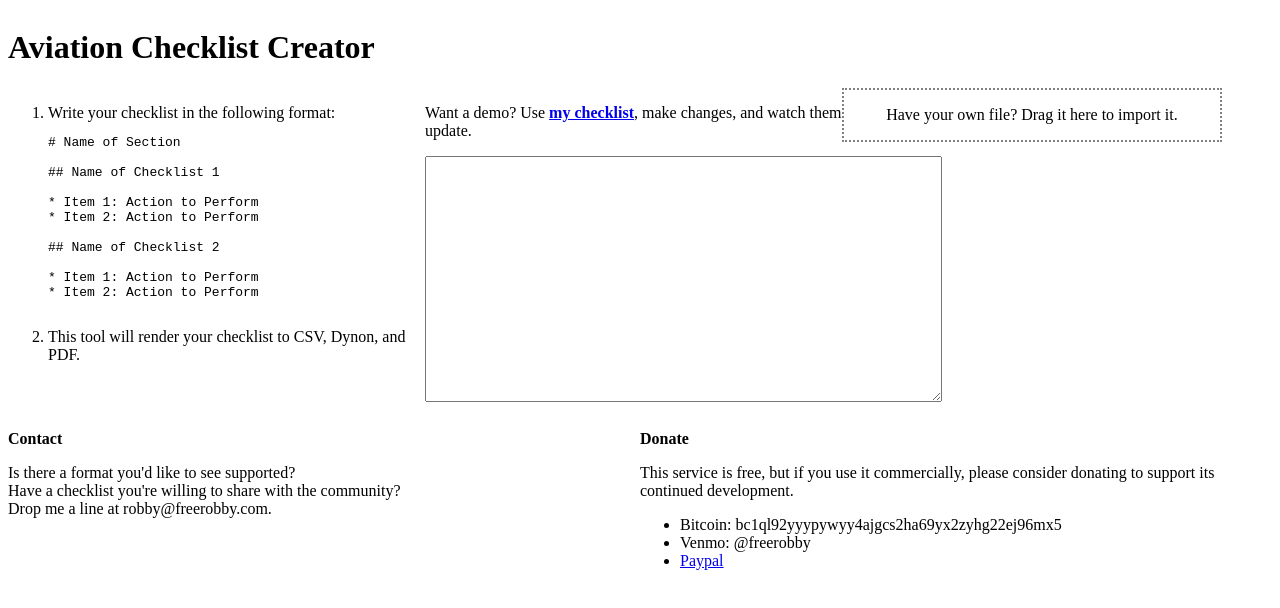
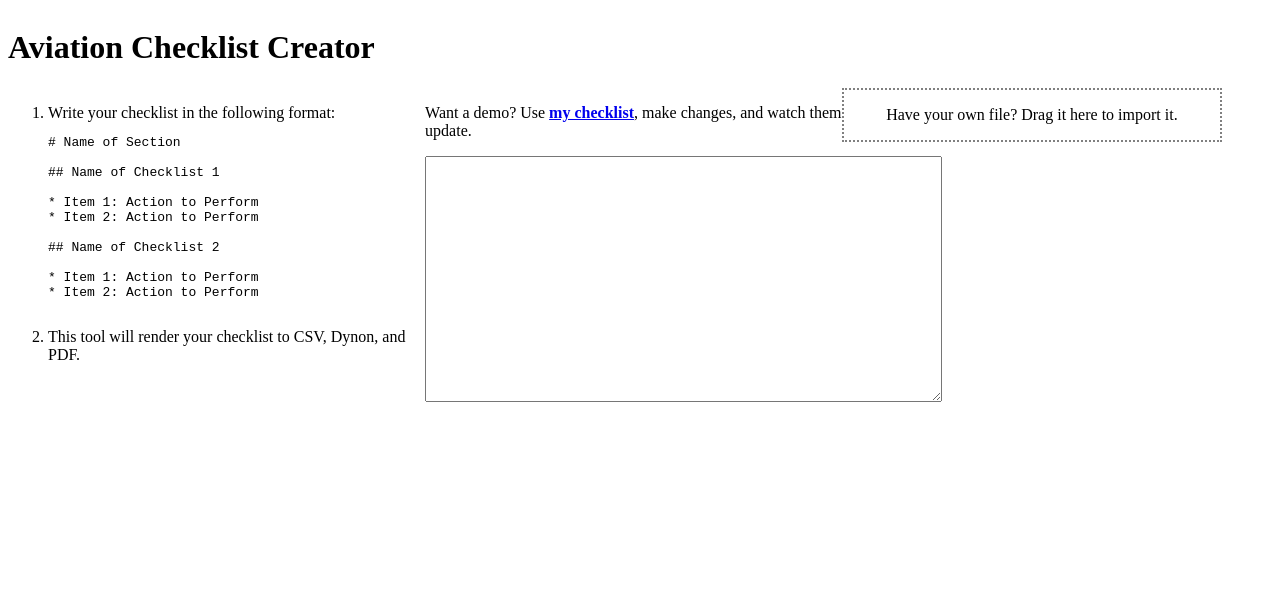
Before and after one commit to freerobby/aviation-checklist, a Vue app: page / in a window 1280 px wide. Shown: the top 608 px of the page. Built offline with nearby package versions, Linux system fonts and the light colour scheme.

Commit message:
Remove donation info for launch.

```diff
--- a/src/App.vue
+++ b/src/App.vue
@@ -63,23 +63,6 @@
         v-bind:checklists="checklistSet.checklists"
         v-bind:key="checklistSet.id"
     ></checklist-set>
-    <div id="footer">
-      <div id="contact">
-        <p><strong>Contact</strong></p>
-        <p>Is there a format you'd like to see supported?<br />
-          Have a checklist you're willing to share with the community?<br />
-          Drop me a line at robby@freerobby.com.</p>
-      </div>
-      <div id="donate">
-        <p><strong>Donate</strong></p>
-        <p>This service is free, but if you use it commercially, please consider donating to support its continued development.</p>
-        <ul>
-          <li>Bitcoin: bc1ql92yyypywyy4ajgcs2ha69yx2zyhg22ej96mx5</li>
-          <li>Venmo: @freerobby</li>
-          <li><a href="https://www.paypal.com/donate?hosted_button_id=TBK867SUY8FLU">Paypal</a></li>
-        </ul>
-      </div>
-    </div>
   </div>
 </template>
 
@@ -293,16 +276,6 @@ div {
     width: 100%;
     margin-bottom: 8px;
   }
-  div#contact, div#donate {
-    float: left;
-    display: block;
-    width: 50%;
-  }
-  div#footer {
-    float: left;
-    display: block;
-    width: 100%;
-  }
   div#right-pane, div .instructions, div#editor, div#upload {
     float: left;
     display: block;
@@ -316,10 +289,10 @@ div {
   }
 }
 @media print {
-  div#header, div#footer {
+  div#header {
     display: none;
   }
-  div#contact, div#donate, div#right-pane, div .instructions, div#editor, div#upload {
+  div#right-pane, div .instructions, div#editor, div#upload {
     display: none;
   }
 }
```
